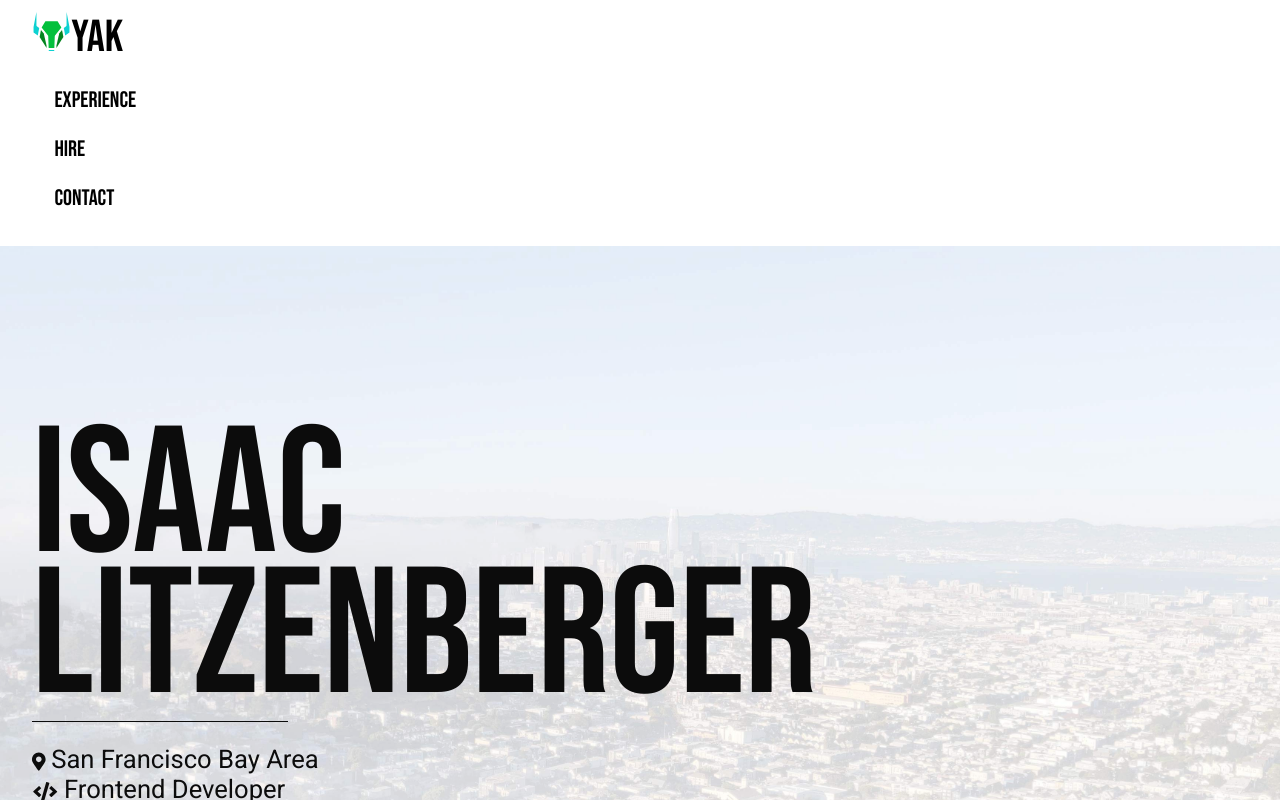
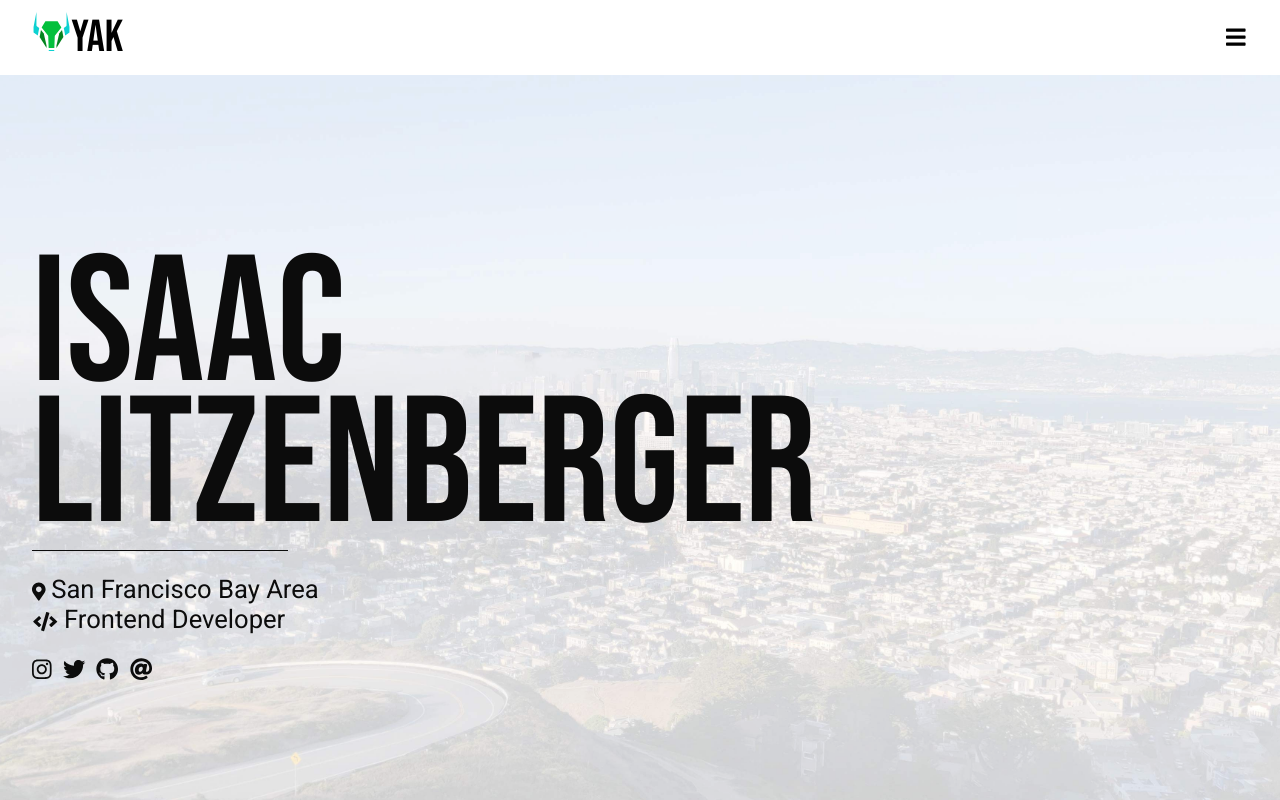
Before and after one commit to yak-was-here/yak-was-here, a Next.js app: page / in a window 1280 px wide. Shown: the top 800 px of the page. Built offline with nearby package versions, Linux system fonts and the light colour scheme.

Commit message:
Implement collapsing nav menu

```diff
--- a/components/NavBar.js
+++ b/components/NavBar.js
@@ -1,31 +1,41 @@
 import PropTypes from "prop-types";
 import Link from "next/link";
+import { FontAwesomeIcon } from "@fortawesome/react-fontawesome";
+import { faBars } from "@fortawesome/free-solid-svg-icons";
+import { useState } from "react";
 
 const NavBar = ({ active }) => {
+	const [isNavMenuOpen, setNavMenuState] = useState(true); // Nav menu starts open
+
 	return (
 		<nav className="no-select">
+			<div className="nav-dash">
+				<div className="branding-container">
 					<Link href="/">
 						<a>
-					<div className="branding-container">
 							<img src="/img/yak-logo.svg" alt="yak Logo" title="Home" className="logo" />
 							<span className="site-wordmark">Yak</span>
-					</div>
 						</a>
 					</Link>
-			<ul className="nav-menu">
-				<Link href="/experience">
+				</div>
+				<div className="hamburger" onClick={() => setNavMenuState(!isNavMenuOpen)}>
+					<FontAwesomeIcon icon={faBars} />
+				</div>
+			</div>
+			<ul className={`nav-menu${isNavMenuOpen ? " hidden" : ""}`}>
+				<Link href="/experience" passHref>
 					<a>
-						<li className={`nav-menu-item ${active === "experience" ? "active" : ""}`}>Experience</li>
+						<li className={`nav-menu-item${active === "experience" ? " active" : ""}`}>Experience</li>
 					</a>
 				</Link>
-				<Link href="/#hire">
+				<Link href="/#hire" passHref>
 					<a>
-						<li className={`nav-menu-item ${active === "hire" ? "active" : ""}`}>Hire</li>
+						<li className={`nav-menu-item${active === "hire" ? " active" : ""}`}>Hire</li>
 					</a>
 				</Link>
-				<Link href="/#contact">
+				<Link href="/#contact" passHref>
 					<a>
-						<li className={`nav-menu-item ${active === "contact" ? "active" : ""}`}>Contact</li>
+						<li className={`nav-menu-item${active === "contact" ? " active" : ""}`}>Contact</li>
 					</a>
 				</Link>
 			</ul>
--- a/pages/index.js
+++ b/pages/index.js
@@ -1,16 +1,16 @@
-import BaseMeta from '../components/BaseMeta'
-import NavBar from '../components/NavBar'
-import Hero from '../components/Hero'
-import About from '../components/About'
-import Skills from '../components/Skills'
-import Experience from '../components/Experience'
-import Footer from '../components/Footer'
+import BaseMeta from "../components/BaseMeta";
+import NavBar from "../components/NavBar";
+import Hero from "../components/Hero";
+import About from "../components/About";
+import Skills from "../components/Skills";
+import Experience from "../components/Experience";
+import Footer from "../components/Footer";
 
 export default function Home() {
 	return (
 		<>
-      <BaseMeta title="Isaac &quot;Yak&quot; Litzenberger&apos;s Portfolio - isaacyakl.com" desc="Isaac &quot;Yak&quot; Litzenberger&apos;s Portfolio"></BaseMeta>
-      <NavBar active="portfolio"></NavBar>
+			<BaseMeta title='Isaac "Yak" Litzenberger&apos;s Portfolio - isaacyakl.com' desc='Isaac "Yak" Litzenberger&apos;s Portfolio'></BaseMeta>
+			<NavBar></NavBar>
 			<Hero></Hero>
 			<main role="main">
 				<About></About>
@@ -19,5 +19,5 @@ export default function Home() {
 			</main>
 			<Footer></Footer>
 		</>
-  )
+	);
 }
--- a/styles/globals.css
+++ b/styles/globals.css
@@ -31,9 +31,6 @@ hr {
 }
 
 .no-select {
-	-webkit-user-select: none;
-	-moz-user-select: none;
-	-ms-user-select: none;
 	user-select: none;
 }
 
@@ -91,6 +88,12 @@ nav {
 	padding: var(--space-unit) 0rem;
 }
 
+div.nav-dash {
+	display: grid;
+	grid-template-columns: repeat(2, 1fr);
+	align-items: center;
+}
+
 div.branding-container > a,
 div.branding-container > a:visited,
 div.branding-container > a:active,
@@ -110,15 +113,27 @@ span.site-wordmark {
 	font-size: 2rem;
 }
 
+div.branding-container {
+	justify-self: left;
+}
+
+div.hamburger {
+	justify-self: right;
+	width: 1rem;
+	cursor: pointer;
+}
+
 ul.nav-menu {
 	list-style-type: none;
+	transition: all 0.5s 0s ease;
+	max-height: 9em;
+	overflow: hidden;
 }
 
 li.nav-menu-item {
 	background-color: #fff;
 	font-family: "Bebas Neue", serif;
 	font-weight: 100;
-	text-transform: uppercase;
 	padding: var(--space-unit) calc(var(--space-unit) * 2);
 }
 
@@ -128,6 +143,11 @@ li.nav-menu-item:hover {
 
 li.nav-menu-item.active {
 	background-color: #e0e0e0;
+}
+
+ul.nav-menu.hidden {
+	max-height: 0em;
+	padding: 0em;
 }
 
 /* Header */
@@ -198,9 +218,6 @@ div.social-icons {
 }
 
 div.social-icons > a > svg {
-	-webkit-transition: color 0.5s 0s ease;
-	-moz-transition: color 0.5s 0s ease;
-	-o-transition: color 0.5s 0s ease;
 	transition: color 0.5s 0s ease;
 	width: 1.5rem;
 	margin-right: var(--space-unit);
```
Also changed, not shown: 2 other files (tests, documents, lock files or other folders). Lines whose indentation alone changed are shown as unchanged.
